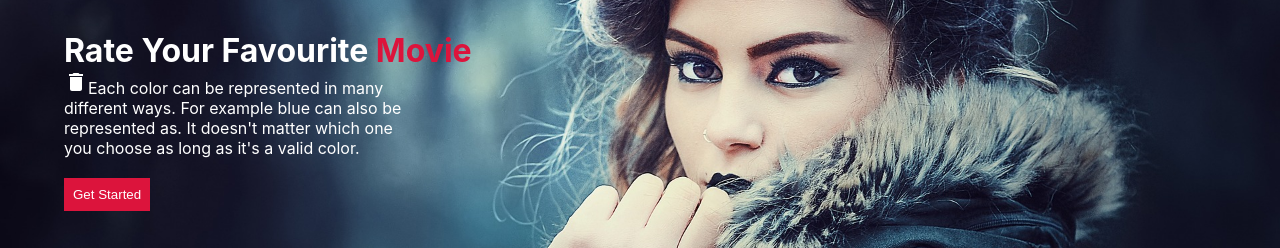
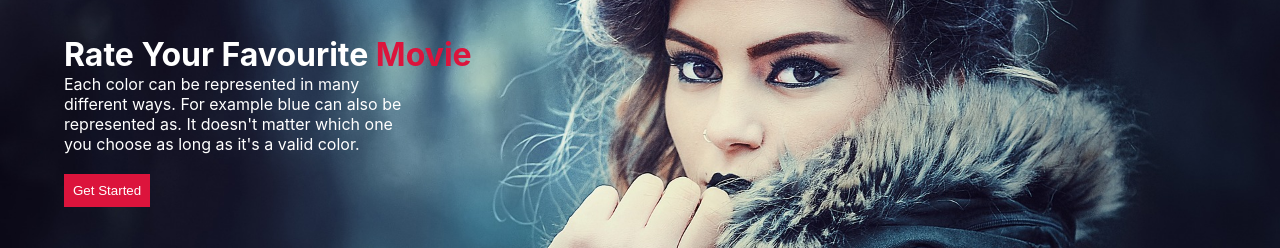
Before and after one commit to Dilbar-Ali/CrudApp, a React (Create React App) app in the folder crudapp/: page / in a window 1280 px wide. Shown: the part 275-523 px from the top of the page. Built offline with nearby package versions, Linux system fonts and the light colour scheme.

Commit message:
Style work done

```diff
--- a/crudapp/src/components/MoviesFlex.js
+++ b/crudapp/src/components/MoviesFlex.js
@@ -1,6 +1,6 @@
 import React from "react";
 import "./moviesFlex.css";
-import DeleteIcon from '@mui/icons-material/Delete';
+import { Link } from "react-router-dom";
 const MoviesFlex = () => {
   return (
     <div className="main">
@@ -10,13 +10,13 @@ const MoviesFlex = () => {
         </h1>
         <div className="left">
           <p>
-          <DeleteIcon/>
+
             Each color can be represented in many different ways. For example
             blue can also be represented as. It doesn't matter which one you
             choose as long as it's a valid color.
           </p>
           <div className="Button portion">
-            <button>Get Started</button>
+            <button><Link to="/add" style={{color:"white", textDecoration:"none"}}>Get Started</Link></button>
           </div>
         </div>
       </div>
--- a/crudapp/src/components/NavBar.js
+++ b/crudapp/src/components/NavBar.js
@@ -20,6 +20,7 @@ margin-right:20px;
 color:inherit;
 text-decoration:none;
 
+
 & >span{
    color: crimson;;
    font-weight:700;
@@ -33,7 +34,7 @@ const NavBar = () => {
         <Toolbar>
             <Tab to="/">Movies <span className='span'> Flex</span> </Tab>
             <Tab to="/all">All Movies</Tab>
-            <Tab to="add">Add Movies</Tab>
+            <Tab to="/add">Add Movies</Tab>
         </Toolbar>
      </Header>
 
--- a/crudapp/src/components/moviesFlex.css
+++ b/crudapp/src/components/moviesFlex.css
@@ -37,4 +37,11 @@ button{
     background-color: crimson;
     color: white;
     border: none;
+    cursor: pointer;
+    text-decoration: none;
+    color: white;
 }
+.link Link{
+    text-decoration: none;
+    color: white;
+}
```
